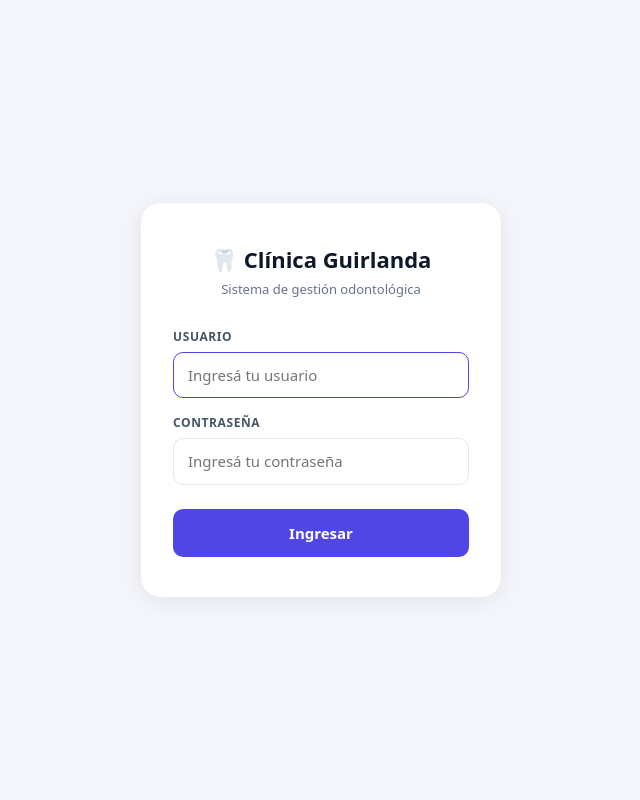
After one commit to jeremiasmagallanestenis-sys/ClinicaDental, a Flask app: page /login in a window 1280 px wide. The commit adds this page. Shown: the whole page, without its empty margins (319-959 px from the left). Run offline with Flask 3, Linux system fonts and the light colour scheme.

Commit message:
Add login system and rebrand to Clínica Guirlanda
Co-Authored-By: Claude Sonnet 4.6 <noreply@anthropic.com>

```diff
--- a/web/app.py
+++ b/web/app.py
@@ -5,12 +5,44 @@ from pathlib import Path
 sys.path.insert(0, str(Path(__file__).parent.parent))
 
 import db
-from flask import Flask, render_template, redirect, url_for, request, jsonify, abort
+from flask import Flask, render_template, redirect, url_for, request, jsonify, abort, session
+from functools import wraps
 
 db.init_db()
 
 app = Flask(__name__)
-app.secret_key = "dental-clinic-secret-key-2024"
+app.secret_key = "guirlanda-dental-2024-xk92"
+
+USUARIO = "Richard guirlanda"
+CONTRASENA = "appdental"
+
+def login_required(f):
+    @wraps(f)
+    def decorated(*args, **kwargs):
+        if not session.get("logged_in"):
+            return redirect(url_for("login"))
+        return f(*args, **kwargs)
+    return decorated
+
+
+# ──────────────────────────────────────────────
+# Login
+# ──────────────────────────────────────────────
+
+@app.route("/login", methods=["GET", "POST"])
+def login():
+    error = None
+    if request.method == "POST":
+        if request.form["usuario"] == USUARIO and request.form["contrasena"] == CONTRASENA:
+            session["logged_in"] = True
+            return redirect(url_for("pacientes"))
+        error = "Usuario o contraseña incorrectos"
+    return render_template("login.html", error=error)
+
+@app.route("/logout")
+def logout():
+    session.clear()
+    return redirect(url_for("login"))
 
 
 # ──────────────────────────────────────────────
@@ -18,11 +50,13 @@ app.secret_key = "dental-clinic-secret-key-2024"
 # ──────────────────────────────────────────────
 
 @app.route("/")
+@login_required
 def index():
     return redirect(url_for("pacientes"))
 
 
 @app.route("/pacientes")
+@login_required
 def pacientes():
     q = request.args.get("q", "").strip()
     if q:
@@ -34,6 +68,7 @@ def pacientes():
 
 
 @app.route("/pacientes/nuevo", methods=["GET", "POST"])
+@login_required
 def nuevo_paciente():
     if request.method == "POST":
         p = db.Paciente(
@@ -49,6 +84,7 @@ def nuevo_paciente():
 
 
 @app.route("/pacientes/<int:id>")
+@login_required
 def ver_paciente(id):
     paciente = db.obtener_paciente(id)
     if not paciente:
@@ -58,6 +94,7 @@ def ver_paciente(id):
 
 
 @app.route("/pacientes/<int:id>/editar", methods=["GET", "POST"])
+@login_required
 def editar_paciente(id):
     paciente = db.obtener_paciente(id)
     if not paciente:
@@ -74,6 +111,7 @@ def editar_paciente(id):
 
 
 @app.route("/pacientes/<int:id>/ficha", methods=["GET", "POST"])
+@login_required
 def ficha_clinica(id):
     paciente = db.obtener_paciente(id)
     if not paciente:
@@ -97,17 +135,20 @@ def ficha_clinica(id):
 
 
 @app.route("/api/odontograma/<int:id>")
+@login_required
 def api_get_odontograma(id):
     datos = db.obtener_odontograma(id)
     return jsonify(datos)
 
 @app.route("/api/odontograma/<int:id>", methods=["POST"])
+@login_required
 def api_guardar_odontograma(id):
     datos = request.get_json(force=True)
     db.guardar_odontograma(id, datos)
     return jsonify({"ok": True})
 
 @app.route("/api/historial_medico/<int:id>")
+@login_required
 def api_get_historial_medico(id):
     h = db.obtener_historial(id)
     return jsonify({
@@ -122,6 +163,7 @@ def api_get_historial_medico(id):
     })
 
 @app.route("/api/historial_medico/<int:id>", methods=["POST"])
+@login_required
 def api_guardar_historial_medico(id):
     data = request.get_json(force=True)
     h = db.HistorialMedico(
@@ -145,7 +187,45 @@ def api_guardar_historial_medico(id):
     db.guardar_historial(h)
     return jsonify({"ok": True})
 
+@app.route("/api/pagos/<int:id>")
+@login_required
+def api_listar_pagos(id):
+    pagos = db.listar_pagos(id)
+    return jsonify([{"id":p.id,"fecha":p.fecha,"tratamiento":p.tratamiento,
+                     "total":p.total,"pagado":p.pagado,"saldo":p.saldo} for p in pagos])
+
+@app.route("/api/pagos/<int:id>", methods=["POST"])
+@login_required
+def api_crear_pago(id):
+    from datetime import date
+    p = db.crear_pago(db.Pago(paciente_id=id, fecha=str(date.today()),
+                               tratamiento="", total=0, pagado=0))
+    return jsonify({"id":p.id,"fecha":p.fecha,"tratamiento":p.tratamiento,
+                    "total":p.total,"pagado":p.pagado,"saldo":p.saldo}), 201
+
+@app.route("/api/pagos/fila/<int:pago_id>", methods=["PUT"])
+@login_required
+def api_actualizar_pago(pago_id):
+    data = request.get_json(force=True)
+    pagos = db.listar_pagos(int(data.get("paciente_id", 0)))
+    pago = next((p for p in pagos if p.id == pago_id), None)
+    if not pago:
+        abort(404)
+    pago.fecha = data.get("fecha", pago.fecha)
+    pago.tratamiento = data.get("tratamiento", pago.tratamiento)
+    pago.total = float(data.get("total", pago.total) or 0)
+    pago.pagado = float(data.get("pagado", pago.pagado) or 0)
+    db.actualizar_pago(pago)
+    return jsonify({"ok": True, "saldo": pago.saldo})
+
+@app.route("/api/pagos/fila/<int:pago_id>", methods=["DELETE"])
+@login_required
+def api_eliminar_pago(pago_id):
+    db.eliminar_pago(pago_id)
+    return jsonify({"ok": True})
+
 @app.route("/calendario")
+@login_required
 def calendario():
     return render_template("calendario.html")
 
@@ -155,6 +235,7 @@ def calendario():
 # ──────────────────────────────────────────────
 
 @app.route("/api/citas_semana")
+@login_required
 def api_citas_semana():
     from datetime import date, timedelta
     fecha_str = request.args.get("fecha")
@@ -177,6 +258,7 @@ def api_citas_semana():
 
 
 @app.route("/api/citas_mes")
+@login_required
 def api_citas_mes():
     from datetime import date
     year = int(request.args.get("year", date.today().year))
@@ -193,6 +275,7 @@ def api_citas_mes():
 
 
 @app.route("/api/citas", methods=["POST"])
+@login_required
 def api_crear_cita():
     data = request.get_json(force=True)
     cita = db.Cita(
@@ -206,6 +289,7 @@ def api_crear_cita():
 
 
 @app.route("/api/citas/<int:id>", methods=["PUT"])
+@login_required
 def api_actualizar_cita(id):
     data = request.get_json(force=True)
     cita = db.Cita(
@@ -220,12 +304,14 @@ def api_actualizar_cita(id):
 
 
 @app.route("/api/citas/<int:id>", methods=["DELETE"])
+@login_required
 def api_eliminar_cita(id):
     db.eliminar_cita(id)
     return jsonify({"ok": True})
 
 
 @app.route("/api/pacientes")
+@login_required
 def api_pacientes():
     pacientes = db.listar_pacientes()
     return jsonify([{
--- /dev/null
+++ b/web/templates/login.html
@@ -0,0 +1,45 @@
+<!DOCTYPE html>
+<html lang="es">
+<head>
+  <meta charset="UTF-8">
+  <meta name="viewport" content="width=device-width, initial-scale=1.0">
+  <title>Clínica Guirlanda — Acceso</title>
+  <link rel="stylesheet" href="/static/css/style.css">
+  <style>
+    body { background: var(--bg, #F4F6FB); display: flex; align-items: center; justify-content: center; min-height: 100vh; margin: 0; font-family: system-ui, sans-serif; }
+    .login-card { background: #fff; border-radius: 20px; box-shadow: 0 4px 24px rgba(0,0,0,.08); padding: 40px 32px; width: 100%; max-width: 360px; }
+    .login-logo { text-align: center; margin-bottom: 28px; }
+    .login-logo h1 { font-size: 22px; font-weight: 800; color: #0F172A; margin: 0; }
+    .login-logo p { color: #64748B; font-size: 13px; margin: 4px 0 0; }
+    .login-field { margin-bottom: 16px; }
+    .login-field label { display: block; font-size: 12px; font-weight: 700; color: #475569; text-transform: uppercase; letter-spacing: .05em; margin-bottom: 6px; }
+    .login-field input { width: 100%; padding: 11px 14px; border: 1.5px solid #E2E8F0; border-radius: 10px; font-size: 15px; color: #0F172A; box-sizing: border-box; outline: none; transition: border-color .15s; }
+    .login-field input:focus { border-color: #4F46E5; }
+    .login-btn { width: 100%; padding: 13px; background: #4F46E5; color: #fff; border: none; border-radius: 10px; font-size: 15px; font-weight: 700; cursor: pointer; margin-top: 8px; transition: background .15s; }
+    .login-btn:hover { background: #4338CA; }
+    .login-error { background: #FEE2E2; color: #991B1B; border-radius: 8px; padding: 10px 14px; font-size: 13px; margin-bottom: 16px; }
+  </style>
+</head>
+<body>
+  <div class="login-card">
+    <div class="login-logo">
+      <h1>🦷 Clínica Guirlanda</h1>
+      <p>Sistema de gestión odontológica</p>
+    </div>
+    {% if error %}
+    <div class="login-error">{{ error }}</div>
+    {% endif %}
+    <form method="POST">
+      <div class="login-field">
+        <label>Usuario</label>
+        <input type="text" name="usuario" placeholder="Ingresá tu usuario" autofocus required />
+      </div>
+      <div class="login-field">
+        <label>Contraseña</label>
+        <input type="password" name="contrasena" placeholder="Ingresá tu contraseña" required />
+      </div>
+      <button type="submit" class="login-btn">Ingresar</button>
+    </form>
+  </div>
+</body>
+</html>
```
Also changed, not shown: web/templates/base.html (+4 -4 lines).
